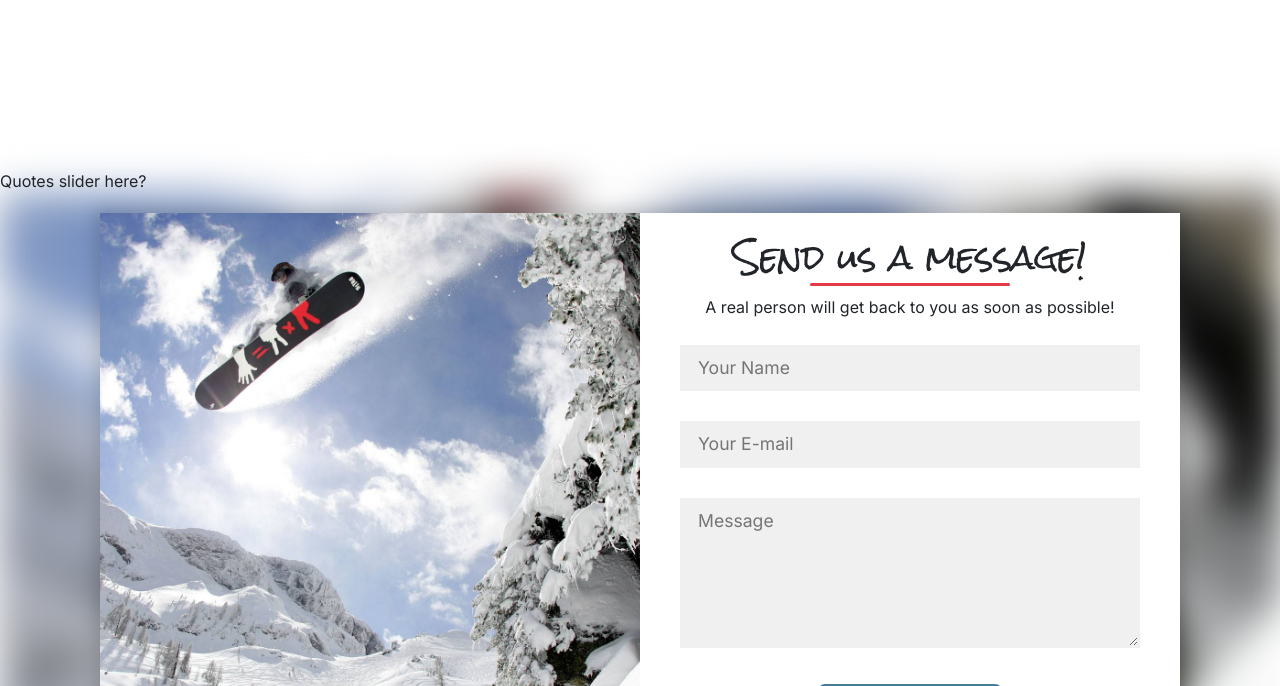
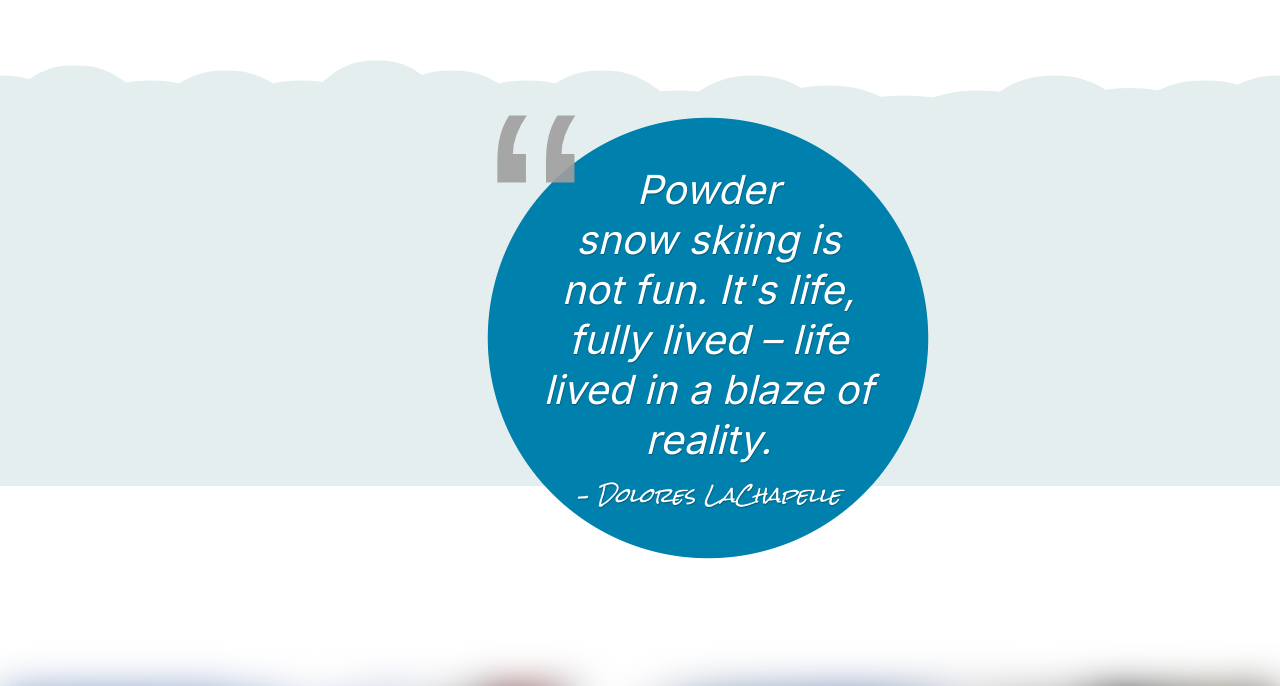
Before and after one commit to Arianna-McCollum/Newna-Slopes, a React (Create React App) app in the folder client/: page / in a window 1280 px wide. Shown: the part 1797-2483 px from the top of the page. Built offline with nearby package versions, Linux system fonts and the light colour scheme.

Commit message:
Quotes component + snow pile style

```diff
--- a/client/src/components/Hero/index.js
+++ b/client/src/components/Hero/index.js
@@ -13,6 +13,30 @@ function Hero() {
               <button className="btn">Visit Our Online Shop!</button>
             </div>
         </div>
+          <svg id="snowPile1" class="hidden-xs" xmlns="http://www.w3.org/2000/svg" version="1.1" width="100%" height="100" viewBox="0 0 85 100" preserveAspectRatio="none">
+          <path d="M-5 100 Q 0 20 5 100 Z
+            M0 100 Q 5 0 10 100
+            M5 100 Q 10 30 15 100
+            M10 100 Q 15 10 20 100
+            M15 100 Q 20 30 25 100
+            M20 100 Q 25 -10 30 100
+            M25 100 Q 30 10 35 100
+            M30 100 Q 35 30 40 100
+            M35 100 Q 40 10 45 100
+            M40 100 Q 45 50 50 100
+            M45 100 Q 50 20 55 100
+            M50 100 Q 55 40 60 100
+            M55 100 Q 60 60 65 100
+            M60 100 Q 65 50 70 100
+            M65 100 Q 70 20 75 100
+            M70 100 Q 75 45 80 100
+            M75 100 Q 80 30 85 100
+            M80 100 Q 85 20 90 100
+            M85 100 Q 90 50 95 100
+            M90 100 Q 95 25 100 100
+            M95 100 Q 100 15 105 100 Z">
+        </path>
+        </svg>
     </div>
     </section>
 
--- a/client/src/components/Quotes/index.js
+++ b/client/src/components/Quotes/index.js
@@ -3,7 +3,38 @@ import React from 'react';
 function Quotes() {
   return (
     <section>
-        Quotes slider here?
+              <svg id="snowPile2" class="hidden-xs" xmlns="http://www.w3.org/2000/svg" version="1.1" width="100%" height="100" viewBox="0 0 85 100" preserveAspectRatio="none">
+        <path d="M-5 100 Q 0 20 5 100 Z
+            M0 100 Q 5 0 10 100
+            M5 100 Q 10 30 15 100
+            M10 100 Q 15 10 20 100
+            M15 100 Q 20 30 25 100
+            M20 100 Q 25 -10 30 100
+            M25 100 Q 30 10 35 100
+            M30 100 Q 35 30 40 100
+            M35 100 Q 40 10 45 100
+            M40 100 Q 45 50 50 100
+            M45 100 Q 50 20 55 100
+            M50 100 Q 55 40 60 100
+            M55 100 Q 60 60 65 100
+            M60 100 Q 65 50 70 100
+            M65 100 Q 70 20 75 100
+            M70 100 Q 75 45 80 100
+            M75 100 Q 80 30 85 100
+            M80 100 Q 85 20 90 100
+            M85 100 Q 90 50 95 100
+            M90 100 Q 95 25 100 100
+            M95 100 Q 100 15 105 100 Z">
+        </path>
+    </svg>
+      <div className="quote-container">
+        <div className="quote-wrapper">
+          <blockquote className="text" cite="http://www.inspireux.com/category/quotes/jesse-james-garrett/">
+             <p>Powder snow skiing is not fun. It's life, fully lived – life lived in a blaze of reality.</p>
+              <footer>– Dolores LaChapelle</footer>
+          </blockquote>
+        </div>
+      </div>
     </section>
 
   );
--- a/client/src/style.css
+++ b/client/src/style.css
@@ -16,6 +16,8 @@
     font-family: 'Inter', sans-serif;
 }
 
+
+
 html {
     scroll-behavior: smooth;
 }
@@ -23,6 +25,28 @@ html {
 /* body {
     background-color: var(--white);
 } */
+#snowPile1{
+	margin-top: 0.1%;
+	position: relative;
+	z-index: 1;
+}
+#snowPile1 path {
+    fill: #ffffff;
+    bottom: -10px;
+    overflow: hidden;
+    stroke: #ffffff;
+}
+
+#snowPile2{
+	position: relative;
+	z-index: 1;
+}
+#snowPile2 path {
+    fill: #e4eeee ;
+    bottom: -10px;
+    overflow: hidden;
+    stroke: #e4eeee;
+}
 
 .btn {
     border: none;
@@ -263,9 +287,137 @@ html {
   }
 
   #OurStory {
-      margin-bottom: 20%;
+      margin-bottom: 8%;
   }
   /* End Our Story */
+  /* Quote Block Template from https://codepen.io/Kerrys7777/pen/eYNGxow */
+@import url("https://cdnjs.cloudflare.com/ajax/libs/normalize/8.0.1/normalize.min.css");
+
+.quote-container {
+    background-color: #e4eeee;
+}
+
+.quote-wrapper {
+  width: 300px;
+  height: 300px;
+  margin-left: 38%;
+  position: relative;
+  margin-bottom: 16%;
+}
+
+.text {
+  width: 120%;
+  height: 120%;
+  /*BLUE BG*/
+  background: radial-gradient(
+    ellipse at center,
+    rgba(0, 128, 172, 1) 0%,
+    rgba(0, 128, 172, 1) 70%,
+    rgba(0, 128, 172, 0) 70.3%
+  );
+  position: relative;
+  margin: 0;
+  color: white;
+}
+
+.text p {
+  height: 100%;
+  font-size: 30px;
+  line-height: 1.25;
+  padding: 0;
+  text-align: center;
+  font-style: italic;
+  text-shadow: 0.5px 0.5px 1px rgba(0, 0, 0, 0.3);
+}
+
+.text::before {
+  content: "";
+  width: 50%;
+  height: 100%;
+  float: left;
+  shape-outside: polygon(
+    0 0,
+    98% 0,
+    50% 6%,
+    23.4% 17.3%,
+    6% 32.6%,
+    0 50%,
+    6% 65.6%,
+    23.4% 82.7%,
+    50% 94%,
+    98% 100%,
+    0 100%
+  );
+  shape-margin: 7%;
+}
+
+.text p::before {
+  content: "";
+  width: 50%;
+  height: 100%;
+  float: right;
+  shape-outside: polygon(
+    2% 0%,
+    100% 0%,
+    100% 100%,
+    2% 100%,
+    50% 94%,
+    76.6% 82.7%,
+    94% 65.6%,
+    100% 50%,
+    94% 32.6%,
+    76.6% 17.3%,
+    50% 6%
+  );
+  shape-margin: 7%;
+}
+
+.quote-wrapper blockquote footer {
+  width: 100%;
+  position: absolute;
+  bottom: 25px;
+  font-size: 17px;
+  text-align: center;
+  font-style: italic;
+  text-shadow: 0.5px 0.5px 1px rgba(0, 0, 0, 0.3);
+}
+
+.quote-wrapper::before {
+  content: "\201C";
+  font-size: 270px;
+  height: 82px;
+  line-height: 0.78;
+  line-height: 1;
+  position: absolute;
+  top: -48px;
+  left: 0;
+  z-index: 1;
+  font-family: sans-serif, serif;
+  color: rgb(160, 158, 158);
+  opacity: 0.9;
+}
+
+@media (min-width: 850px) {
+  .quote-wrapper {
+    width: 370px;
+    height: 370px;
+  }
+
+  .quote-wrapper::before {
+    font-size: 300px;
+  }
+
+  .text p {
+    font-size: 40px;
+  }
+
+  .quote-wrapper blockquote footer {
+    bottom: 50px;
+    font-size: 20px;
+    font-family: 'Rock Salt', cursive;
+  }
+}
+/* End of Quote */
   /* Contact */
 .contact{
 	position: relative;
```
